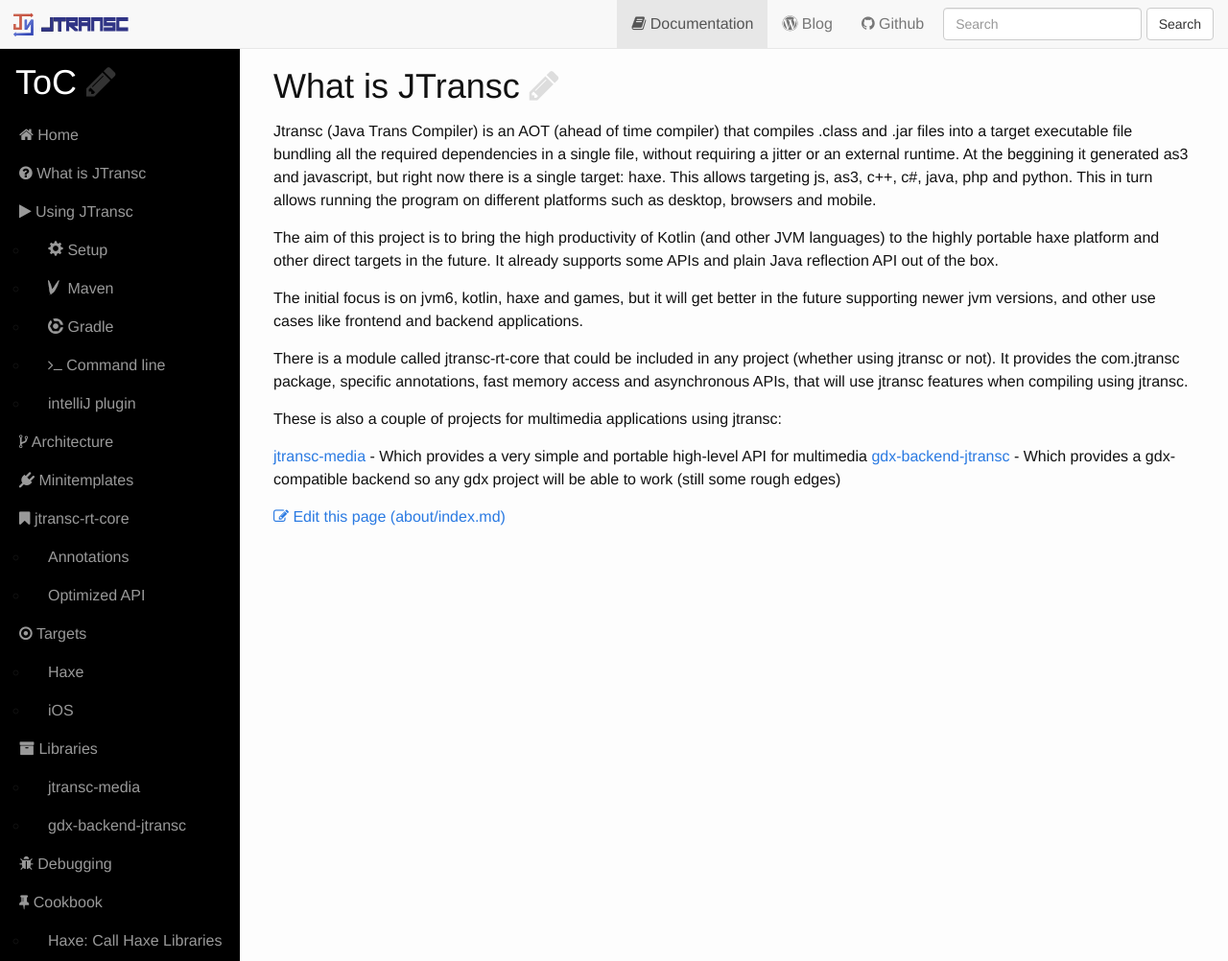
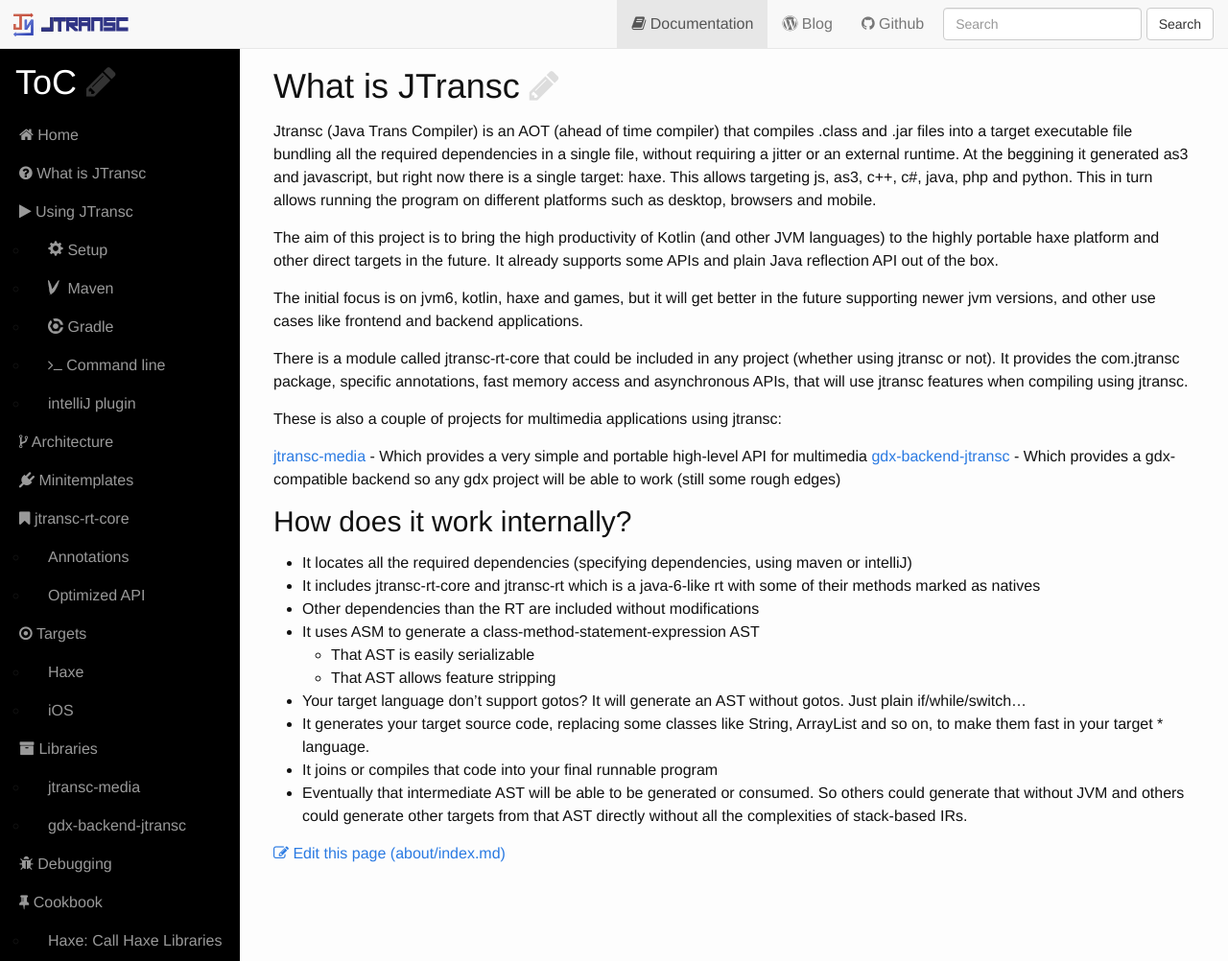
Before and after one commit to intrigus/docs.jtransc.com, a Jekyll site: the page built from about/index.md, in a window 1280 px wide and 1002 px high. Shown: the whole window at 96% size. Built offline with Jekyll 4.4.1, drawn with Linux system fonts in a browser that asks for light colours.

Commit message:
Update index.md

```diff
--- a/about/index.md
+++ b/about/index.md
@@ -15,3 +15,16 @@
 
 [jtransc-media](/libraries/jtransc-media) - Which provides a very simple and portable high-level API for multimedia
 [gdx-backend-jtransc](/libraries/jtransc-media) - Which provides a gdx-compatible backend so any gdx project will be able to work (still some rough edges)
+
+## How does it work internally?
+
+* It locates all the required dependencies (specifying dependencies, using maven or intelliJ)
+* It includes jtransc-rt-core and jtransc-rt which is a java-6-like rt with some of their methods marked as natives
+* Other dependencies than the RT are included without modifications
+* It uses ASM to generate a class-method-statement-expression AST
+  * That AST is easily serializable
+  * That AST allows feature stripping
+* Your target language don't support gotos? It will generate an AST without gotos. Just plain if/while/switch...
+* It generates your target source code, replacing some classes like String, ArrayList and so on, to make them fast in your target * language.
+* It joins or compiles that code into your final runnable program
+* Eventually that intermediate AST will be able to be generated or consumed. So others could generate that without JVM and others could generate other targets from that AST directly without all the complexities of stack-based IRs.
```
